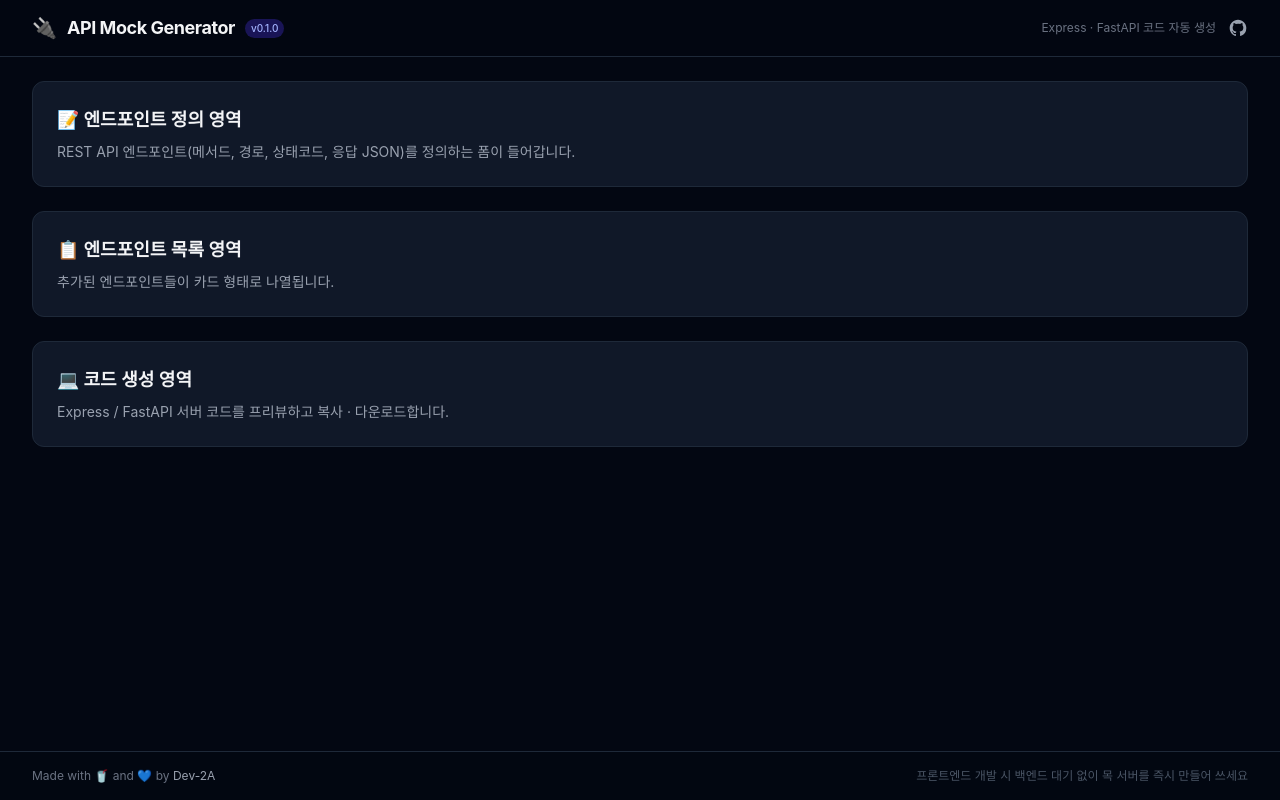
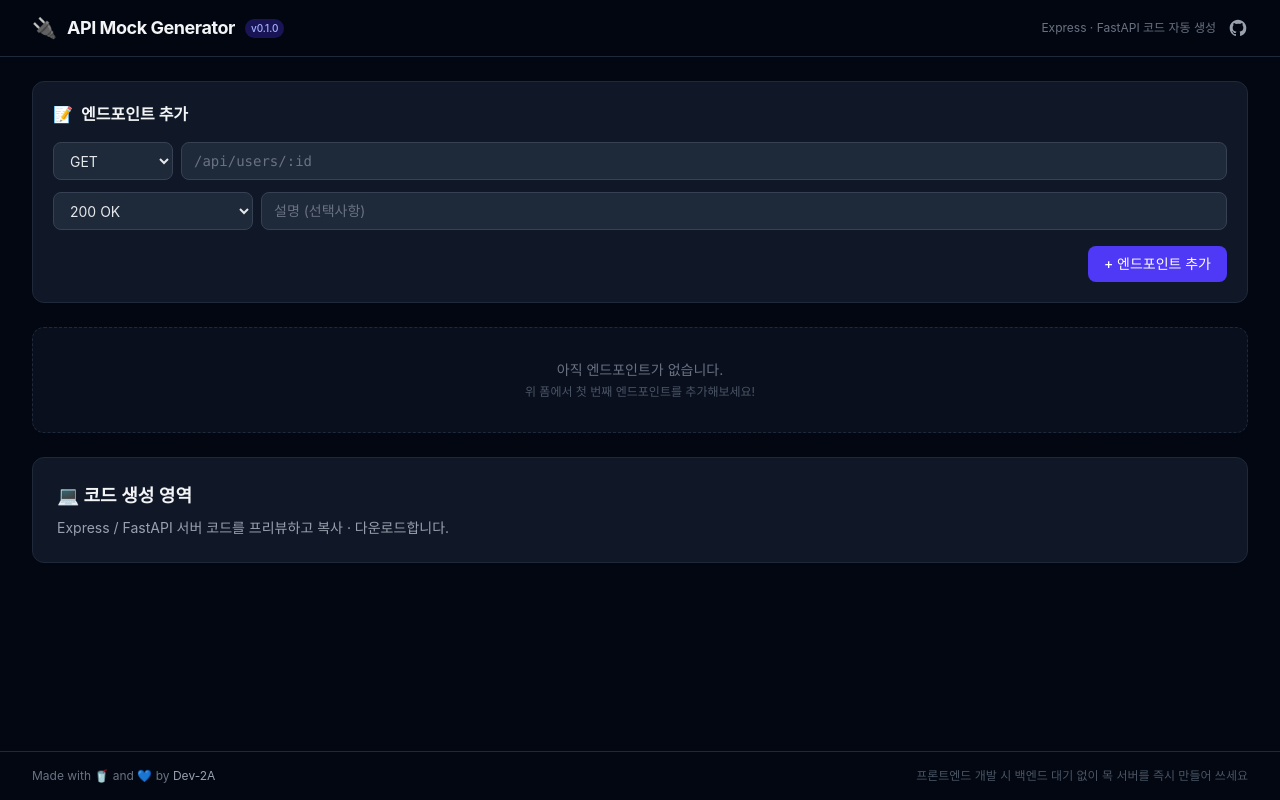
Before and after one commit to Dev-2A/api-mock-generator, a React (Vite) app: page / in a window 1280 px wide. Built offline with nearby package versions, Linux system fonts and the light colour scheme.

Commit message:
✨ 엔드포인트 추가/삭제/복제 UI 구현

```diff
--- a/src/App.jsx
+++ b/src/App.jsx
@@ -1,31 +1,17 @@
 import Layout from "./components/layout/Layout";
 import { EndpointProvider } from "./context/EndpointContext";
+import EndpointForm from "./components/endpoint/EndpointForm";
+import EndpointList from "./components/endpoint/EndpointList";
 
 function App() {
   return (
     <EndpointProvider>
       <Layout>
-        {/* 임시 콘텐츠 — Step 5에서 실제 UI로 교체 예정 */}
         <div className="space-y-6">
-          <section className="bg-gray-900 border border-gray-800 rounded-xl p-6">
-            <h2 className="text-lg font-semibold text-gray-100 mb-2">
-              📝 엔드포인트 정의 영역
-            </h2>
-            <p className="text-sm text-gray-400">
-              REST API 엔드포인트(메서드, 경로, 상태코드, 응답 JSON)를 정의하는
-              폼이 들어갑니다.
-            </p>
-          </section>
+          <EndpointForm />
+          <EndpointList />
 
-          <section className="bg-gray-900 border border-gray-800 rounded-xl p-6">
-            <h2 className="text-lg font-semibold text-gray-100 mb-2">
-              📋 엔드포인트 목록 영역
-            </h2>
-            <p className="text-sm text-gray-400">
-              추가된 엔드포인트들이 카드 형태로 나열됩니다.
-            </p>
-          </section>
-
+          {/* 임시: 코드 생성 영역 — Step 9~11에서 교체 예정 */}
           <section className="bg-gray-900 border border-gray-800 rounded-xl p-6">
             <h2 className="text-lg font-semibold text-gray-100 mb-2">
               💻 코드 생성 영역
--- /dev/null
+++ b/src/components/common/MethodBadge.jsx
@@ -0,0 +1,23 @@
+const METHOD_STYLES = {
+  GET: "bg-green-500/15 text-green-400 border-green-500/30",
+  POST: "bg-blue-500/15 text-blue-400 border-blue-500/30",
+  PUT: "bg-yellow-500/15 text-yellow-400 border-yellow-500/30",
+  PATCH: "bg-orange-500/15 text-orange-400 border-orange-500/30",
+  DELETE: "bg-red-500/15 text-red-400 border-red-500/30",
+};
+
+export default function MethodBadge({ method }) {
+  return (
+    <span
+      className={`
+        inline-flex items-center justify-center
+        text-xs font-bold tracking-wider
+        px-2.5 py-1 rounded-md border
+        min-w-15
+        ${METHOD_STYLES[method] || "bg-gray-500/15 text-gray-400 border-gray-500/30"}
+      `}
+    >
+      {method}
+    </span>
+  );
+}
--- /dev/null
+++ b/src/components/endpoint/EndpointCard.jsx
@@ -0,0 +1,59 @@
+import { useEndpoints } from "../../context/EndpointContext";
+import MethodBadge from "../common/MethodBadge";
+import Button from "../common/Button";
+
+export default function EndpointCard({ endpoint }) {
+  const { removeEndpoint, duplicateEndpoint } = useEndpoints();
+
+  return (
+    <div className="group bg-gray-900 border border-gray-800 rounded-lg p-4 hover:border-gray-700 transition-colors">
+      <div className="flex items-start justify-between gap-3">
+        {/* 좌측: 메서드 + 경로 + 상태코드 */}
+        <div className="flex-1 min-w-0">
+          <div className="flex items-center gap-2.5 mb-1.5">
+            <MethodBadge method={endpoint.method} />
+            <code className="text-sm text-gray-200 font-mono truncate">
+              {endpoint.path}
+            </code>
+            <span className="text-xs text-gray-500 shrink-0">
+              {endpoint.statusCode}
+            </span>
+          </div>
+
+          {endpoint.description && (
+            <p className="text-xs text-gray-500 pl-1 truncate">
+              {endpoint.description}
+            </p>
+          )}
+
+          {/* 지연 시간 표시 */}
+          {endpoint.delay > 0 && (
+            <span className="inline-block mt-1.5 text-[10px] text-amber-400/70 bg-amber-500/10 px-1.5 py-0.5 rounded">
+              ⏱ {endpoint.delay}ms 지연
+            </span>
+          )}
+        </div>
+
+        {/* 우측: 액션 버튼 */}
+        <div className="flex items-center gap-1 opacity-0 group-hover:opacity-100 transition-opacity shrink-0">
+          <Button
+            variant="ghost"
+            size="sm"
+            onClick={() => duplicateEndpoint(endpoint.id)}
+            title="복제"
+          >
+            📋
+          </Button>
+          <Button
+            variant="ghost"
+            size="sm"
+            onClick={() => removeEndpoint(endpoint.id)}
+            title="삭제"
+          >
+            🗑️
+          </Button>
+        </div>
+      </div>
+    </div>
+  );
+}
--- /dev/null
+++ b/src/components/endpoint/EndpointForm.jsx
@@ -0,0 +1,129 @@
+import { useState } from "react";
+import { useEndpoints } from "../../context/EndpointContext";
+import {
+  HTTP_METHODS,
+  STATUS_CODES,
+  DEFAULT_RESPONSE,
+  DEFAULT_DELAY,
+} from "../../constants/http";
+import Button from "../common/Button";
+
+export default function EndpointForm() {
+  const { addEndpoint } = useEndpoints();
+
+  const [method, setMethod] = useState("GET");
+  const [path, setPath] = useState("");
+  const [statusCode, setStatusCode] = useState("200");
+  const [description, setDescription] = useState("");
+  const [error, setError] = useState("");
+
+  const handleSubmit = () => {
+    const trimmedPath = path.trim();
+
+    if (!trimmedPath) {
+      setError("경로를 입력해주세요.");
+      return;
+    }
+    if (!trimmedPath.startsWith("/")) {
+      setError("경로는 /로 시작해야 합니다.");
+      return;
+    }
+    if (/\s/.test(trimmedPath)) {
+      setError("경로에 공백을 포함할 수 없습니다.");
+      return;
+    }
+
+    addEndpoint({
+      method,
+      path: trimmedPath,
+      statusCode: Number(statusCode),
+      description: description.trim(),
+      responseBody: DEFAULT_RESPONSE,
+      delay: DEFAULT_DELAY,
+    });
+
+    setPath("");
+    setDescription("");
+    setError("");
+  };
+
+  const handleKeyDown = (e) => {
+    if (e.key === "Enter" && !e.shiftKey) {
+      e.preventDefault();
+      handleSubmit();
+    }
+  };
+
+  return (
+    <section className="bg-gray-900 border border-gray-800 rounded-xl p-5">
+      <h2 className="text-base font-semibold text-gray-100 mb-4 flex items-center gap-2">
+        <span>📝</span>
+        엔드포인트 추가
+      </h2>
+
+      <div className="space-y-3">
+        {/* 1행: 메서드 + 경로 */}
+        <div className="flex gap-2">
+          <select
+            value={method}
+            onChange={(e) => {
+              setMethod(e.target.value);
+              setError("");
+            }}
+            className="w-[120px] shrink-0 bg-gray-800 border border-gray-700 rounded-lg px-3 py-2 text-sm text-gray-200 focus:outline-none focus:ring-2 focus:ring-indigo-500"
+          >
+            {HTTP_METHODS.map((m) => (
+              <option key={m.value} value={m.value}>
+                {m.label}
+              </option>
+            ))}
+          </select>
+
+          <input
+            type="text"
+            value={path}
+            onChange={(e) => {
+              setPath(e.target.value);
+              setError("");
+            }}
+            onKeyDown={handleKeyDown}
+            placeholder="/api/users/:id"
+            className="flex-1 bg-gray-800 border border-gray-700 rounded-lg px-3 py-2 text-sm text-gray-200 font-mono placeholder:text-gray-500 focus:outline-none focus:ring-2 focus:ring-indigo-500"
+          />
+        </div>
+
+        {/* 2행: 상태코드 + 설명 */}
+        <div className="flex gap-2">
+          <select
+            value={statusCode}
+            onChange={(e) => setStatusCode(e.target.value)}
+            className="w-[200px] shrink-0 bg-gray-800 border border-gray-700 rounded-lg px-3 py-2 text-sm text-gray-200 focus:outline-none focus:ring-2 focus:ring-indigo-500"
+          >
+            {STATUS_CODES.map((s) => (
+              <option key={s.value} value={s.value}>
+                {s.label}
+              </option>
+            ))}
+          </select>
+
+          <input
+            type="text"
+            value={description}
+            onChange={(e) => setDescription(e.target.value)}
+            onKeyDown={handleKeyDown}
+            placeholder="설명 (선택사항)"
+            className="flex-1 bg-gray-800 border border-gray-700 rounded-lg px-3 py-2 text-sm text-gray-200 placeholder:text-gray-500 focus:outline-none focus:ring-2 focus:ring-indigo-500"
+          />
+        </div>
+
+        {/* 에러 */}
+        {error && <p className="text-xs text-red-400 pl-1">{error}</p>}
+
+        {/* 버튼 */}
+        <div className="flex justify-end pt-1">
+          <Button onClick={handleSubmit}>+ 엔드포인트 추가</Button>
+        </div>
+      </div>
+    </section>
+  );
+}
--- /dev/null
+++ b/src/components/endpoint/EndpointList.jsx
@@ -0,0 +1,43 @@
+import { useEndpoints } from "../../context/EndpointContext";
+import EndpointCard from "./EndpointCard";
+import Button from "../common/Button";
+
+export default function ENdpointList() {
+  const { endpoints, clearAll } = useEndpoints();
+
+  if (endpoints.length === 0) {
+    return (
+      <section className="bg-gray-900/50 border border-dashed border-gray-800 rounded-xl p-8 text-center">
+        <p className="text-gray-500 text-sm">아직 엔드포인트가 없습니다.</p>
+        <p className="text-gray-600 text-xs mt-1">
+          위 폼에서 첫 번째 엔드포인트를 추가해보세요!
+        </p>
+      </section>
+    );
+  }
+
+  return (
+    <section className="space-y-3">
+      {/* 헤더 */}
+      <div className="flex items-center justify-between">
+        <h2 className="text-base font-semibold text-gray-100 flex items-center gap-2">
+          <span>📋</span>
+          엔드포인트 목록
+          <span className="text-xs font-normal text-gray-500">
+            ({endpoints.length}개)
+          </span>
+        </h2>
+        <Button variant="ghost" size="sm" onClick={clearAll}>
+          전체 삭제
+        </Button>
+      </div>
+
+      {/* 카드 목록 */}
+      <div className="space-y-2">
+        {endpoints.map((ep) => (
+          <EndpointCard key={ep.id} endpoint={ep} />
+        ))}
+      </div>
+    </section>
+  );
+}
--- a/src/constants/http.js
+++ b/src/constants/http.js
@@ -1,4 +1,4 @@
-export const HTTP_HETHODS = [
+export const HTTP_METHODS = [
   { value: "GET", label: "GET", color: "text-green-400" },
   { value: "POST", label: "POST", color: "text-blue-400" },
   { value: "PUT", label: "PUT", color: "text-yellow-400" },
@@ -7,14 +7,14 @@ export const HTTP_HETHODS = [
 ];
 
 export const STATUS_CODES = [
-  { value: 200, label: "200 OK" },
-  { value: 201, label: "201 Created" },
-  { value: 204, label: "204 No Content" },
-  { value: 400, label: "400 Bad Request" },
-  { value: 401, label: "401 Unauthorized" },
-  { value: 403, label: "403 Forbidden" },
-  { value: 404, label: "404 Not Found" },
-  { value: 500, label: "500 Internal Server Error" },
+  { value: "200", label: "200 OK" },
+  { value: "201", label: "201 Created" },
+  { value: "204", label: "204 No Content" },
+  { value: "400", label: "400 Bad Request" },
+  { value: "401", label: "401 Unauthorized" },
+  { value: "403", label: "403 Forbidden" },
+  { value: "404", label: "404 Not Found" },
+  { value: "500", label: "500 Internal Server Error" },
 ];
 
 export const DEFAULT_RESPONSE = JSON.stringify(
```
